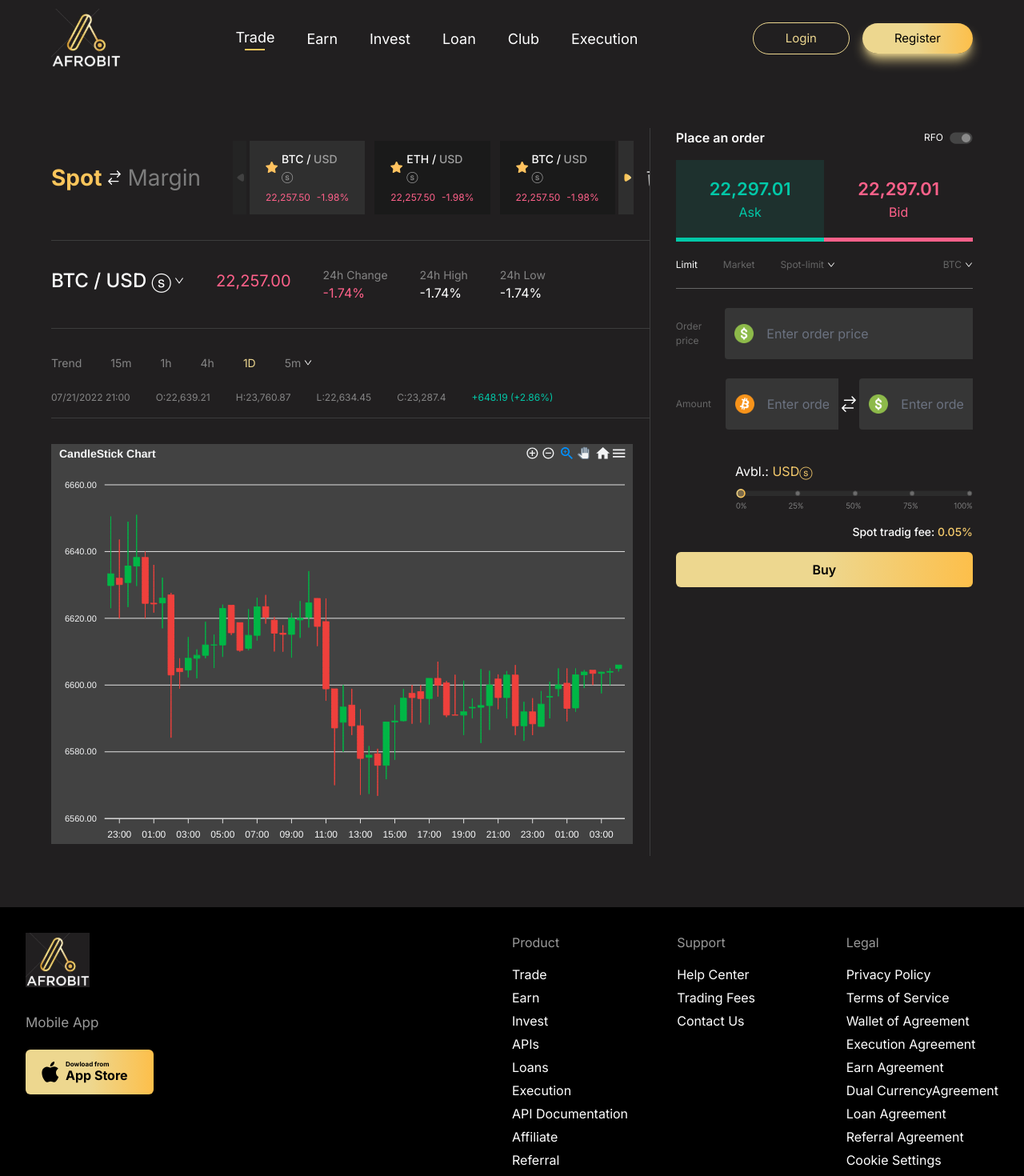
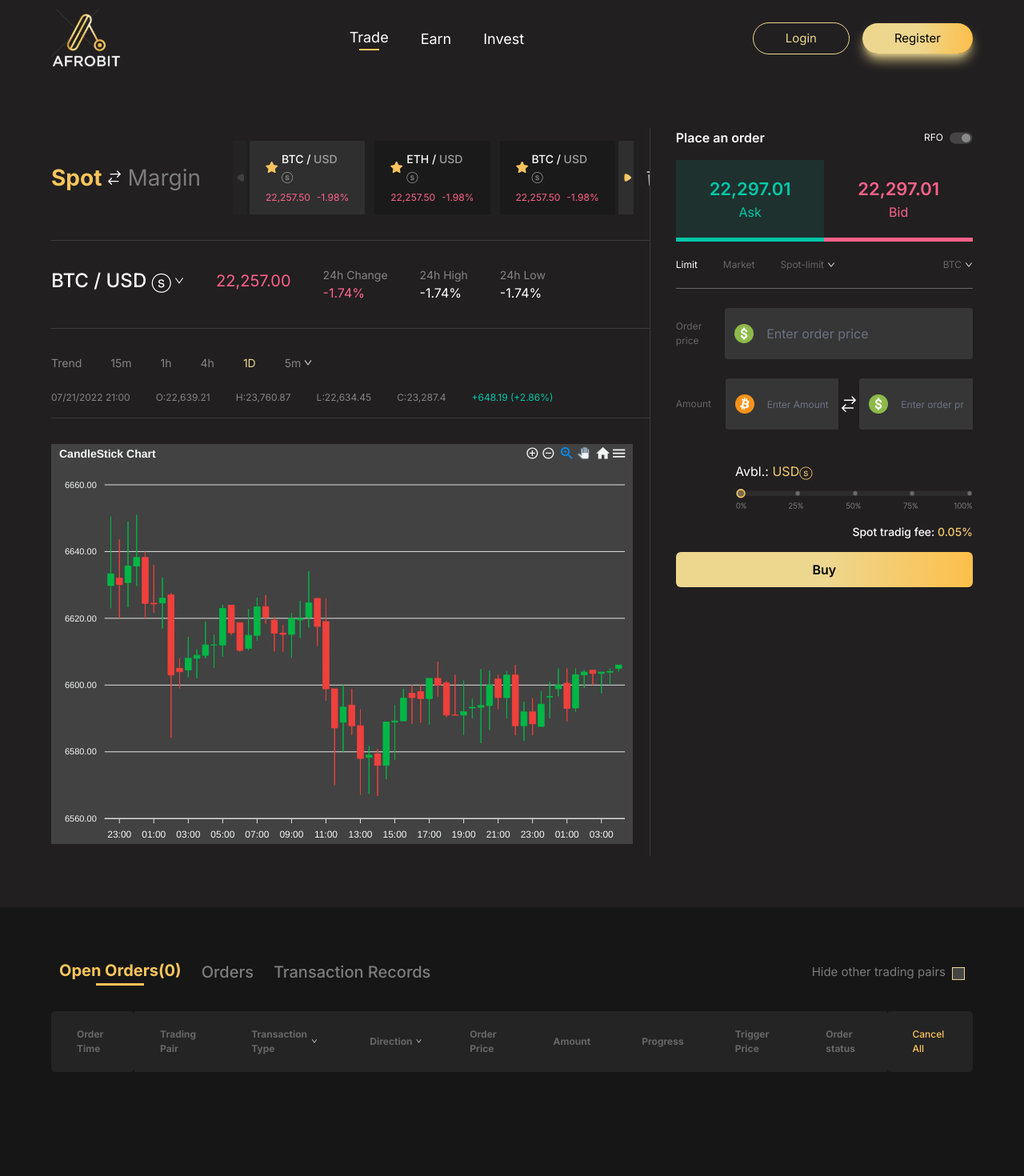
Before and after one commit to japheth-dew/afrobit_clone, a React (Create React App) app: page /trade/spot in a window 1280 px wide. Shown: the top 1470 px of the page at 80% size. Built offline with nearby package versions, Linux system fonts and the light colour scheme.

Commit message:
commit on aug 13

```diff
--- a/src/component/Header/Nav.jsx
+++ b/src/component/Header/Nav.jsx
@@ -3,7 +3,7 @@ import { NavLink } from "react-router-dom";
 import swap from "../../assets/svgs/swap.svg";
 import spot from "../../assets/svgs/spot.svg";
 import margin from "../../assets/svgs/margin.svg";
-import traditional from "../../assets/svgs/traditional.svg";
+// import traditional from "../../assets/svgs/traditional.svg";
 
 const Nav = () => {
   const [active, setActive] = useState("trade");
@@ -76,7 +76,7 @@ const Nav = () => {
                 </div>
               </button>
             </NavLink>
-            <NavLink to={"trade/traditional"}>
+            {/* <NavLink to={"trade/traditional"}>
               <button
                 onClick={() => setDisplay(false)}
                 className="px-8 flex gap-4 items-center hover:bg-[#211F20] text-left w-full"
@@ -89,7 +89,7 @@ const Nav = () => {
                   </span>
                 </div>
               </button>
-            </NavLink>
+            </NavLink> */}
           </div>
         )}
       </div>
@@ -106,9 +106,9 @@ const Nav = () => {
       </NavLink>
 
       <button>Invest</button>
-      <button>Loan</button>
+      {/* <button>Loan</button>
       <button>Club</button>
-      <button>Execution</button>
+      <button>Execution</button> */}
     </div>
   );
 };
--- a/src/component/Trade/Spot/Spot.jsx
+++ b/src/component/Trade/Spot/Spot.jsx
@@ -1,5 +1,6 @@
 import React from "react";
 import Chart from "react-apexcharts";
+import { useTable } from "react-table";
 import exchange from "../../../assets/svgs/exchange.svg";
 import play from "../../../assets/svgs/play.svg";
 import play2 from "../../../assets/svgs/play2.svg";
@@ -11,6 +12,7 @@ import switcher from "../../../assets/svgs/switcher.svg";
 import greenDolls from "../../../assets/svgs/greenDolls.svg";
 import btc from "../../../assets/svgs/btc.svg";
 import slider from "../../../assets/svgs/slider.svg";
+import book from "../../../assets/svgs/book.svg";
 
 const Order = () => {
   return (
@@ -50,7 +52,7 @@ const Order = () => {
       <div>
         <div className="text-[#666666] text-[12px] flex  items-center w-full my-[1.5rem]">
           <p className="w-[20%]">Order price</p>
-          <div className="bg-[#363636] rounded flex gap-1 items-center w-full pl-[12px]">
+          <div className="bg-[#363636] rounded flex gap-1 items-center w-full pl-[12px] pr-[5px]">
             <img src={greenDolls} alt="" />
             <input
               className="bg-[#363636] w-full border-none h-[4rem]"
@@ -65,16 +67,16 @@ const Order = () => {
             <div className="bg-[#363636] rounded flex gap-1 items-center w-full pl-[12px]">
               <img src={btc} alt="" />
               <input
-                className="bg-[#363636] w-full border-none h-[4rem]"
+                className="bg-[#363636] w-full border-none h-[4rem] text-[12px]"
                 type="text"
-                placeholder="Enter order price"
+                placeholder="Enter Amount"
               />
             </div>
             <img src={exchange} alt="" />
             <div className="bg-[#363636] rounded flex gap-1 items-center w-full pl-[12px]">
               <img src={greenDolls} alt="" />
               <input
-                className="bg-[#363636] w-full border-none h-[4rem]"
+                className="bg-[#363636] w-full border-none h-[4rem] text-[12px]"
                 type="text"
                 placeholder="Enter order price"
               />
@@ -516,9 +518,154 @@ const CandleStick = () => {
   );
 };
 
+const OpenOrders = () => {
+  const data = React.useMemo(
+    () => [
+      {
+        col1: "",
+        col2: "",
+        col3: "",
+        col4: "",
+        col5: "",
+        col6: "",
+        col7: "",
+        col8: "",
+        col9: "",
+        col10: "",
+      },
+    ],
+    []
+  );
+
+  const columns = React.useMemo(
+    () => [
+      {
+        Header: "Order Time",
+        accessor: "col1", // accessor is the "key" in the data
+      },
+      {
+        Header: "Trading Pair",
+        accessor: "col2",
+      },
+      {
+        Header: (
+          <div className="flex gap-1 items-center">
+            <span>Transaction Type</span>
+            <img className="max-h-[5px] w-[18px]" src={drop2} alt="" />
+          </div>
+        ),
+        accessor: "col3",
+      },
+      {
+        Header: (
+          <div className="flex gap-1 items-center">
+            <span>Direction</span>
+            <img className="max-h-[5px] w-[18px]" src={drop2} alt="" />
+          </div>
+        ),
+        accessor: "col4",
+      },
+      {
+        Header: "Order Price",
+        accessor: "col5",
+      },
+      {
+        Header: "Amount",
+        accessor: "col6",
+      },
+      {
+        Header: "Progress",
+        accessor: "col7",
+      },
+      {
+        Header: "Trigger Price",
+        accessor: "col8",
+      },
+      {
+        Header: "Order status",
+        accessor: "col9",
+      },
+      {
+        Header: <span className="font-[500] text-[#FAC55B]">Cancel All</span>,
+        accessor: "col10",
+      },
+    ],
+    []
+  );
+
+  const { getTableProps, getTableBodyProps, headerGroups, rows, prepareRow } =
+    useTable({ columns, data });
+
+  return (
+    <div className="text-[#7C7C7C] flex flex-col gap-8">
+      <div className="flex items-center justify-between px-[10px]">
+        <div className="font-[500] text-[20px] flex gap-[25px] items-center">
+          <div className="flex flex-col gap-[.5px] items-center font-[700] ">
+            <span className="text-[#FAC55B] ">Open Orders(0)</span>
+            <span className="border-b-[3px]  border-[#FAC55B] w-[60px]"></span>
+          </div>
+          <span>Orders</span>
+          <span>Transaction Records</span>
+        </div>
+        <div className="flex gap-2 items-center">
+          <span className="text-[15px]">Hide other trading pairs</span>
+          <input
+            className="bg-[#454545] text-black focus:black border-[#EDD78F] mt-1"
+            type="checkbox"
+          />
+        </div>
+      </div>
+
+      <div className="flex flex-col md:text-[12px] text-[10px] text-black md:h-screen  md:overflow-auto overflow-y-scroll ">
+        <table {...getTableProps()} className="w-full ">
+          <thead>
+            {headerGroups.map((headerGroup) => (
+              <tr {...headerGroup.getHeaderGroupProps()} className="p-5 ">
+                {headerGroup.headers.map((column) => (
+                  <th
+                    {...column.getHeaderProps()}
+                    className="text-left text-[#666666] bg-[#242424] md:p-5 md:px-8 p-2 px-2 "
+                  >
+                    {column.render("Header")}
+                  </th>
+                ))}
+              </tr>
+            ))}
+          </thead>
+          <tbody {...getTableBodyProps()}>
+            {rows.map((row) => {
+              prepareRow(row);
+              return (
+                <tr {...row.getRowProps()}>
+                  {row.cells.map((cell) => {
+                    return (
+                      <td
+                        {...cell.getCellProps()}
+                        className="md:p-5 md:px-8 p-2 px-2  text-white"
+                      >
+                        {cell.render("Cell")}
+                      </td>
+                    );
+                  })}
+                </tr>
+              );
+            })}
+          </tbody>
+        </table>
+      </div>
+
+      <div className="flex flex-col m-auto">
+        <div>
+          <img src={book} alt="" />
+          <span>No data</span>
+        </div>
+      </div>
+    </div>
+  );
+};
 const Spot = () => {
   return (
-    <div>
+    <div className="">
       <div className="bg-[#211F20] md:p-[4rem] p-[1rem] md:flex-row flex-col flex md:gap-8 gap-4">
         <div className="border-r border-[#3C3C3C] md:w-[65%] w-[100%]">
           <div className="border-b border-[#3C3C3C] pb-[1rem] mb-[2rem]">
@@ -536,6 +683,9 @@ const Spot = () => {
           <Order />
         </div>
       </div>
+      <div className="bg-[#161616] md:p-[4rem] p-[1rem]">
+        <OpenOrders />
+      </div>
     </div>
   );
 };
```
Also changed, not shown: src/assets/svgs/book.svg (added).
